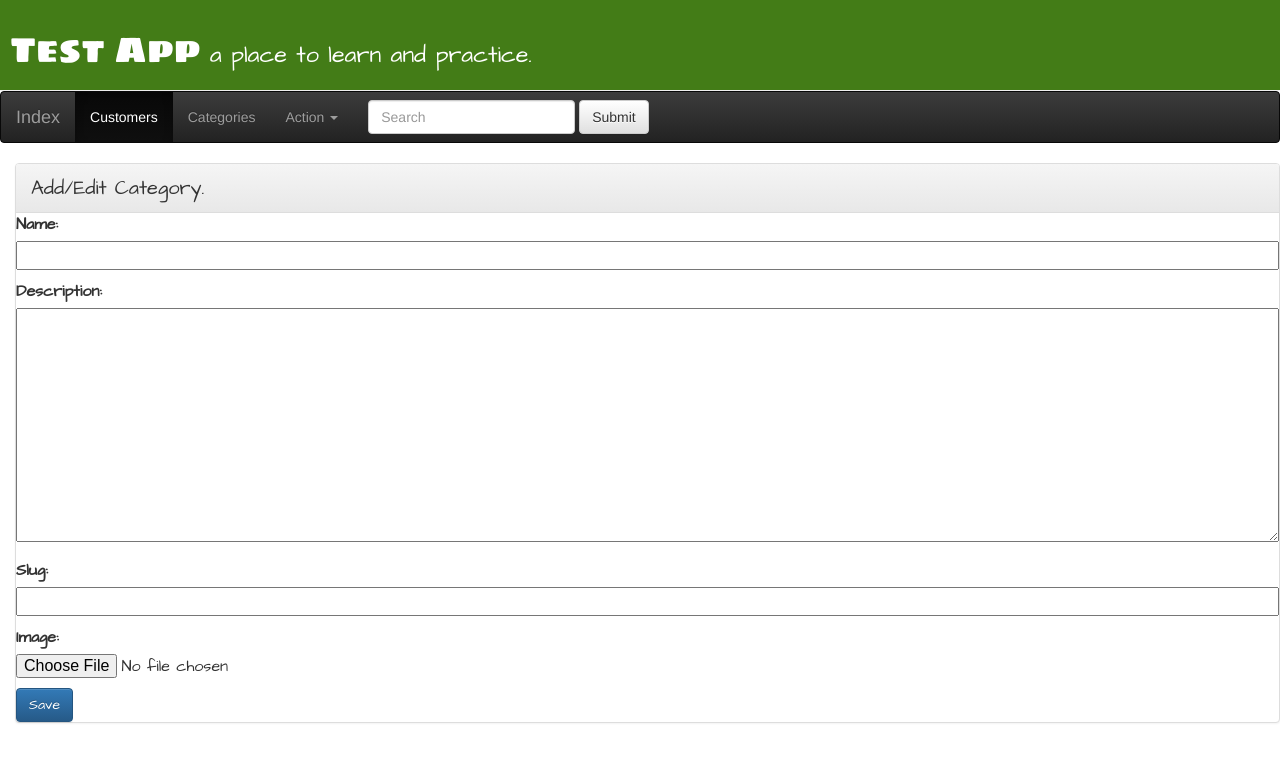
After one commit to aldenso/djangoTestApp, a Django app: page /category/new/ in a window 1280 px wide. The commit adds this page. Shown: the top 762 px of the page. Run offline with Django 3.2, Linux system fonts and the light colour scheme; some libraries are stand-ins or nearby versions.

Commit message:
Category creation added and image upload support

```diff
--- a/app/forms.py
+++ b/app/forms.py
@@ -1,5 +1,5 @@
 from django import forms
-from .models import Customer
+from .models import Customer, Category
 
 class CustomerForm(forms.ModelForm):
 
@@ -8,3 +8,9 @@ class CustomerForm(forms.ModelForm):
 		widgets = {'registered_date': forms.HiddenInput()}
 		fields = ('validation', 'first_name', 'last_name', 'customer_id', 'email', 'phone_number',
 		'address', 'registered_date')
+
+class CategoryForm(forms.ModelForm):
+
+	class Meta():
+		model = Category
+		fields = ('name', 'description', 'slug', 'image')
--- a/app/models.py
+++ b/app/models.py
@@ -55,17 +55,18 @@ class Category(models.Model):
 	name = models.CharField(max_length=20)
 	description = models.TextField()
 	slug = models.SlugField()
-	image = models.ImageField(upload_to='images/category')
+	image = models.ImageField(upload_to='images/category', blank=True, null=True)
 	created_at = models.DateTimeField(blank=True, null=True)
 	modified_at = models.DateTimeField(blank=True, null=True)
 
 	def register(self):
-		if self.created_at is None:
-			self.created_at = timezone.now()
-			self.modified_at = self.created_at
-		else:
-			self.modified_at = timezone.now()
-			self.save()
+		self.created_at = timezone.now()
+		self.modified_at = self.created_at
+		self.save()
+
+	def modify(self):
+		self.modified_at = timezone.now()
+		self.save()
 
 	def __str__(self):
 		return self.name
@@ -78,19 +79,20 @@ class Product(models.Model):
 	name = models.CharField(max_length=40)
 	description = models.TextField()
 	slug = models.SlugField()
-	price = models.DecimalField(max_digits=5, decimal_places=2)
+	price = models.DecimalField(max_digits=5, decimal_places=2, blank=True, null=True)
 	image = models.ImageField(upload_to='images/products')
 	category = models.ManyToManyField(Category)
 	created_at = models.DateTimeField(blank=True, null=True)
 	modified_at = models.DateTimeField(blank=True, null=True)
 
 	def register(self):
-		if self.created_at is None:
-			self.created_at = timezone.now()
-			self.modified_at = self.created_at
-		else:
-			self.modified_at = timezone.now()
-			self.save()
+		self.created_at = timezone.now()
+		self.modified_at = self.created_at
+		self.save()
+
+	def modify(self):
+		self.modified_at = timezone.now()
+		self.save()
 
 	def __str__(self):
 		return self.name
--- a/app/templates/app/base.html
+++ b/app/templates/app/base.html
@@ -48,7 +48,7 @@
             <li><a href="#">Another action</a></li>
             <li><a href="#">Something else here</a></li>
             <li role="separator" class="divider"></li>
-            <li><a href="#">New Category</a></li>
+            <li><a href="{% url 'category_add' %}">New Category</a></li>
             <li role="separator" class="divider"></li>
             <li><a href="#">New Product</a></li>
           </ul>
--- /dev/null
+++ b/app/templates/app/category_edit.html
@@ -0,0 +1,18 @@
+{% extends 'app/base.html' %}
+
+{% block context %}
+
+<div class="panel panel-default">
+  <!-- Default panel contents -->
+  <div class="panel-heading">Add/Edit Category.
+  </div>
+<div>
+<form method="POST" enctype="multipart/form-data" class="post-form">{% csrf_token %}
+  {{ form.as_p }}
+  <button type="submit" class="save btn btn-primary">Save</button>
+</form>
+
+</div>
+</div>
+
+{% endblock %}
--- a/app/urls.py
+++ b/app/urls.py
@@ -12,4 +12,5 @@ urlpatterns = [
 	# Category patterns
 	url(r'^category/$', views.category_list, name='category_list'),
 	url(r'^category/(?P<pk>[0-9]+)/detail/$', views.category_detail, name='category_detail'),
+	url(r'^category/new/$', views.category_add, name='category_add'),
 ]
--- a/app/views.py
+++ b/app/views.py
@@ -1,6 +1,6 @@
 from django.shortcuts import render, redirect, get_object_or_404
 from .models import Customer, Category, Product
-from .forms import CustomerForm
+from .forms import CustomerForm, CategoryForm
 
 # Create your views here.
 
@@ -59,3 +59,14 @@ def category_list(request):
 def category_detail(request, pk):
 	category = get_object_or_404(Category, pk=pk)
 	return render(request, 'app/category_detail.html', {'category': category})
+
+def category_add(request):
+	if request.method == "POST":
+		form = CategoryForm(request.POST, request.FILES)
+		if form.is_valid():
+			category = form.save(commit=False)
+			category.register()
+			return redirect('category_detail', pk=category.pk)
+	else:
+		form = CategoryForm()
+	return render(request, 'app/category_edit.html', {'form': form})
```
Also changed, not shown: app/migrations/0005_auto_20160307_2121.py (added), db.sqlite3, media/images/category/sports.png (added).
